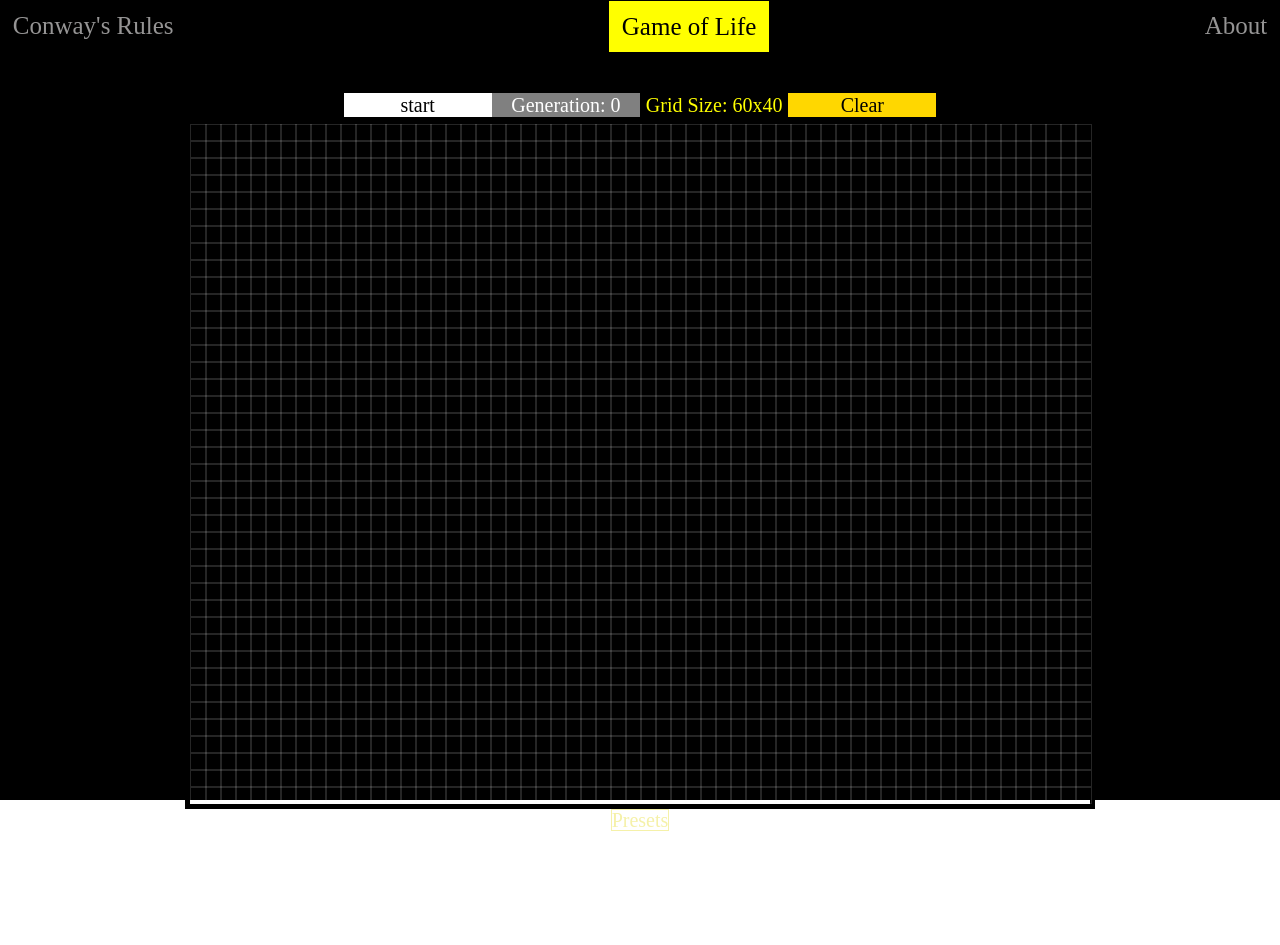
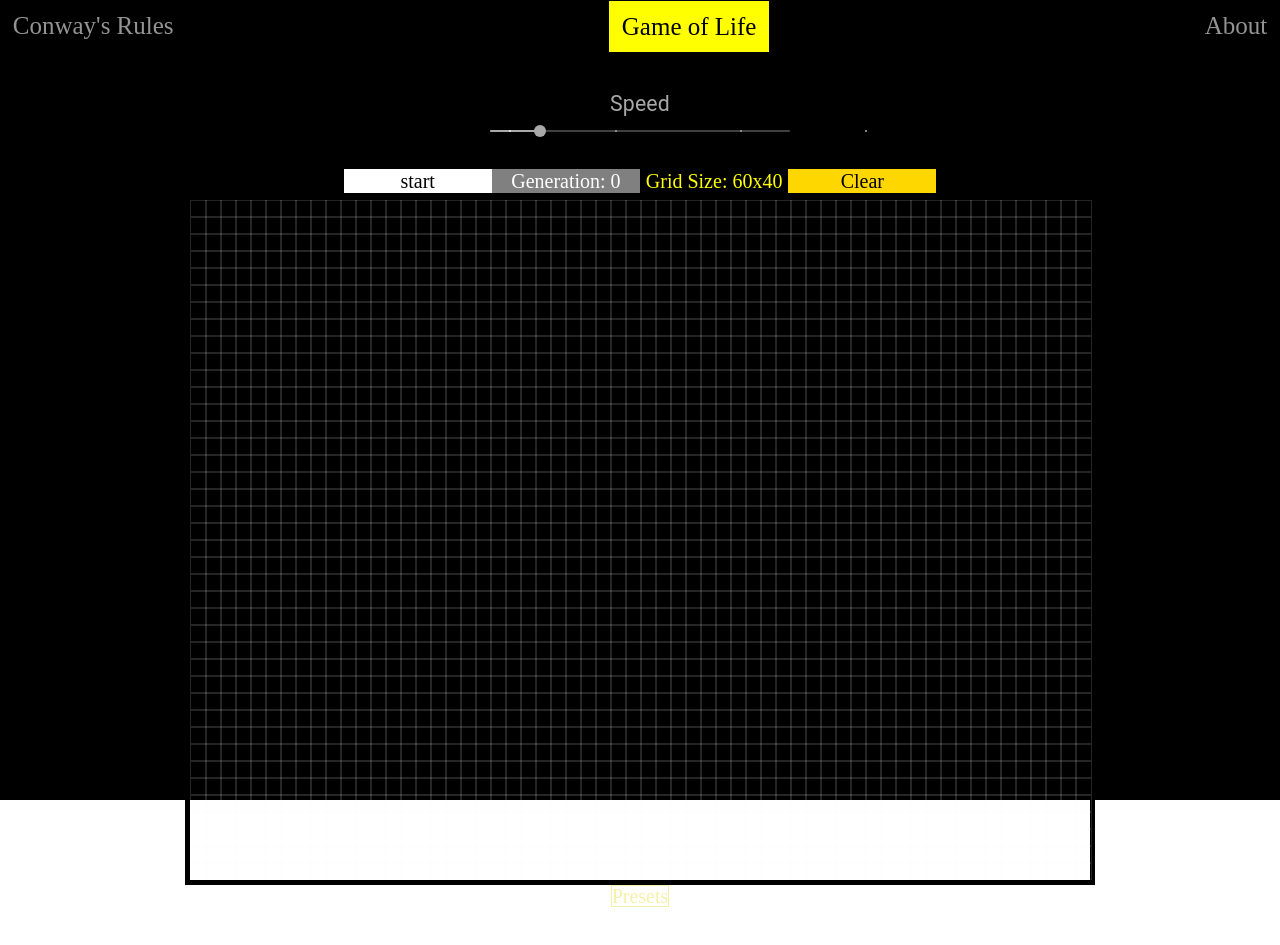
Before and after one commit to J2Macwilliams/game_of_life, a React (Create React App) app: page / in a window 1280 px wide. Before the commit the page ends 869 px from the top, so only its background shows below. Built offline with nearby package versions, Linux system fonts and the light colour scheme.

Commit message:
add cycle logic. create refs

```diff
--- a/src/components/Board.js
+++ b/src/components/Board.js
@@ -1,34 +1,24 @@
 import React, { useState, useEffect, useRef, useCallback } from 'react';
 import { produce } from 'immer';
-
-let countPeeps = [
-	[0, 1],
-	[0, -1],
-	[1, 0],
-	[-1, 0],
-	[1, 1],
-	[1, -1],
-	[-1, 1],
-	[-1, -1],
-];
+import { Slider, Typography } from '@material-ui/core';
+import { useStyles, valueText, marks, countPeeps } from './Helpers';
 
 const Game = () => {
+	const classes = useStyles();
 	// state
 	const numRows = 40;
 	const numCols = 60;
-	const cycle = 0;
-	const [clear, setClear] = useState(false);
+	const [cycle, setCycle] = useState(0);
+	const [speed, setSpeed] = useState(200);
 	const [active, setActive] = useState(false);
+	const [grid, setGrid] = useState([]);
 
-	const [grid, setGrid] = useState(() => {
-		const rows = [];
-		for (let i = 0; i < numRows; i++) {
-			rows.push(Array(numCols).fill(0));
-		}
-		return rows;
-	});
+	const handleChange = (event, newValue) => {
+		event.preventDefault();
+		setSpeed(newValue);
+	};
 
-	// Clear the Board
+	// create clean board
 	const scratch = useCallback(() => {
 		setGrid(() => {
 			const rows = [];
@@ -39,7 +29,18 @@ const Game = () => {
 		});
 	}, []);
 
-	// create a reference for active state
+	// invoke the board
+	useEffect(() => {
+		scratch();
+	}, []);
+
+	// create references for current state
+	const speedRef = useRef(speed);
+	speedRef.current = speed;
+
+	const cycleRef = useRef(cycle);
+	cycleRef.current = cycle;
+
 	const activeRef = useRef(active);
 	activeRef.current = active;
 
@@ -70,12 +71,29 @@ const Game = () => {
 				});
 			});
 		}
-		setTimeout(gameAlive, 1000);
+		setCycle(cycleRef.current += 1)
+		setTimeout(gameAlive, speed);
 	}, []);
 
 	return (
 		<div className='life'>
 			{/* Game Grid */}
+			<div className={classes.root}>
+				<Typography className={classes.slider} variant='h4'>
+					Speed
+				</Typography>
+				<Slider
+					className={classes.slider}
+					min={0}
+					max={1200}
+					value={speed}
+					defaultValue={speed}
+					onChange={handleChange}
+					getAriaValueText={valueText}
+					marks={marks}
+					valueLabelDisplay='auto'
+				/>
+			</div>
 			<div className='top'>
 				<div
 					className='bar cycle'
@@ -129,7 +147,6 @@ const Game = () => {
 				)}
 			</div>
 			<div className='game presets'>Presets</div>
-
 		</div>
 	);
 };
```
